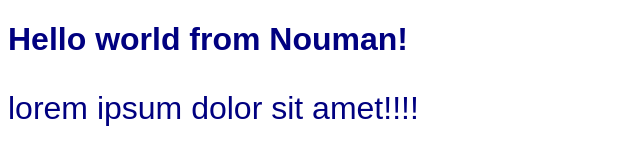
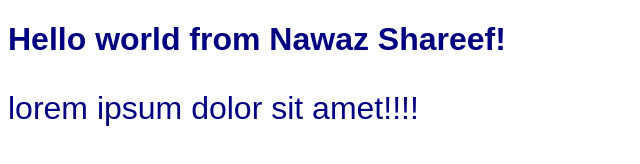
Before and after one commit to noumanmalik960/gatsby_netlify_helloworld, a Gatsby site: page / in a window 1280 px wide. Shown: the whole page, without its empty margins (0-640 px from the left). Built offline with nearby package versions, Linux system fonts and the light colour scheme; Gatsby itself is replaced by a stand-in of ours.

Commit message:
updated index file

```diff
--- a/src/pages/index.js
+++ b/src/pages/index.js
@@ -4,7 +4,7 @@ import styles from './index.module.css'
 export default function Home() {
   return (
     <div>
-      <h1 className={styles.top_heading}>Hello world from Nouman!</h1>
+      <h1 className={styles.top_heading}>Hello world from Nawaz Shareef!</h1>
       <p className={styles.paragraph}>lorem ipsum dolor sit amet!!!!</p>
     </div>
   )
```
